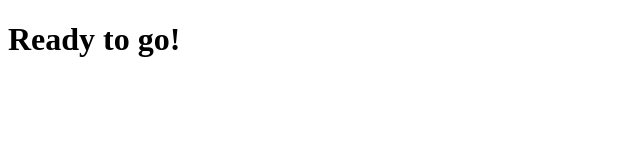
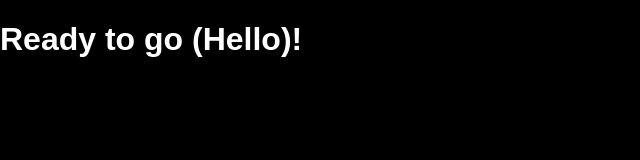
Before and after one commit to Rahulandge0086/AstroByte, a plain HTML site: page index.html in a window 1280 px wide. Shown: the whole page, without its empty margins (0-640 px from the left). Drawn offline with Linux system fonts and the light colour scheme.

Commit message:
second commit

```diff
--- a/index.html
+++ b/index.html
@@ -3,9 +3,12 @@
 <head>
     <meta charset="UTF-8">
     <meta name="viewport" content="width=device-width, initial-scale=1.0">
+    <link rel="stylesheet" href="styles.css">
     <title>Document</title>
 </head>
 <body>
-    <h1>Ready to go!</h1>
+    <h1>Ready to go (Hello)!</h1>
+
+    <script src="main.js"></script>
 </body>
 </html>
--- /dev/null
+++ b/styles.css
@@ -0,0 +1,10 @@
+html{
+    background-color: black;
+}
+
+body{
+    color: white;
+    font-family: Arial, Helvetica, sans-serif;
+    margin: 0;
+    padding: 0;
+}
```
Also changed, not shown: main.js (added).
